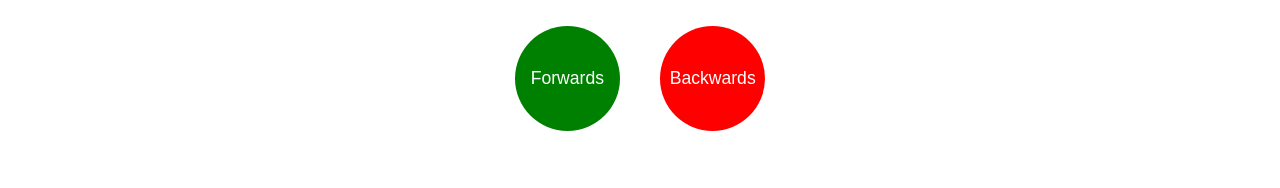
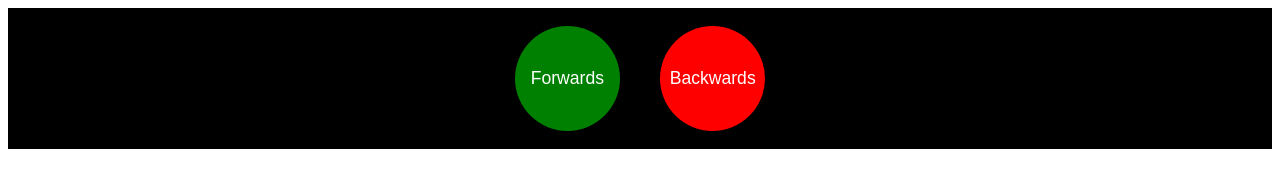
Before and after one commit to avreeeb/dsn1676-assignment-2, a plain HTML site: page index.html in a window 1280 px wide. Drawn offline with Linux system fonts and the light colour scheme.

Commit message:
added a background color

```diff
--- a/css/main.css
+++ b/css/main.css
@@ -18,6 +18,9 @@ text-size-adjust: 100%;
 	box-sizing: inherit;
 }
 
+.bg {
+	background-color:black;
+}
 
 .button {
 border-radius: 50%;
--- a/index.html
+++ b/index.html
@@ -8,6 +8,7 @@
 <link href="css/main.css" rel="stylesheet">
 <meta name="viewport" content="width=device-width,initial-scale=1">
 </head>
+<div class="bg">
 <body>
 <main>
     <main class="main">
@@ -16,4 +17,5 @@
 </main>
 
 </body>
+</div>
 </html>
```
